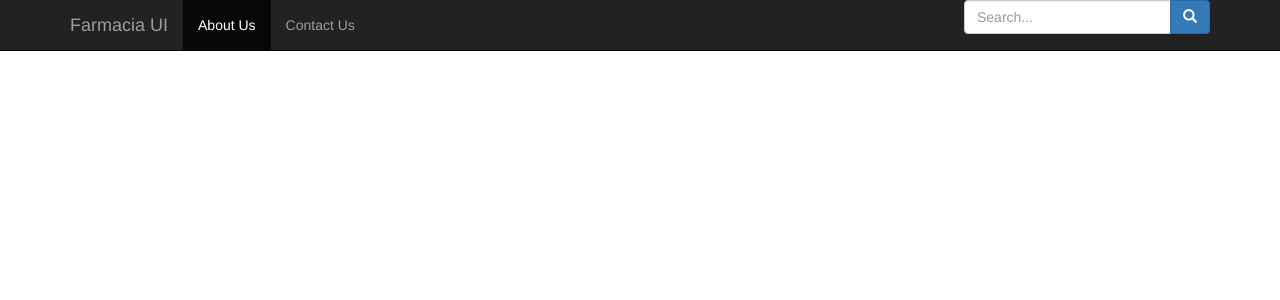
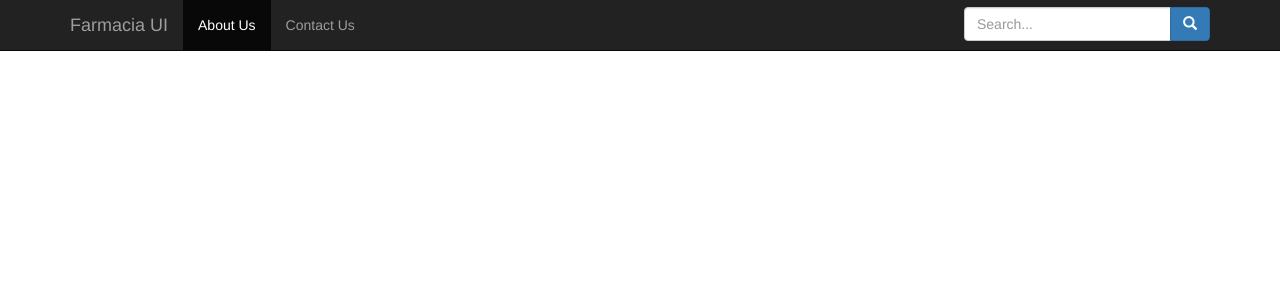
Before and after one commit to antonio25x/FarmaciaUI, an Angular app in the folder ui/: page / in a window 1280 px wide. Shown: the top 300 px of the page. Built offline with nearby package versions, Linux system fonts and the light colour scheme.

Commit message:
Add top margin to search button

```diff
--- a/ui/src/app/hor-nav-bar/hor-nav-bar.component.css
+++ b/ui/src/app/hor-nav-bar/hor-nav-bar.component.css
@@ -0,0 +1,4 @@
+
+#searchButtonWrapper {
+    margin-top: .5em;
+}
--- a/ui/src/app/hor-nav-bar/hor-nav-bar.component.html
+++ b/ui/src/app/hor-nav-bar/hor-nav-bar.component.html
@@ -33,7 +33,7 @@
               Also, when the navbar is collapsed, the search bar takes the whole width.
               That doesn't look good. Needs fixing  -->
         <form class="form-inline pull-right">
-          <div class="input-group">
+          <div id="searchButtonWrapper" class="input-group">
             <input class="form-control" type="text" placeholder="Search..." aria-label="Search...">
             <span class="input-group-btn">
                   <button class="btn btn-primary" type="submit"><i class="glyphicon glyphicon-search"></i></button>
```
